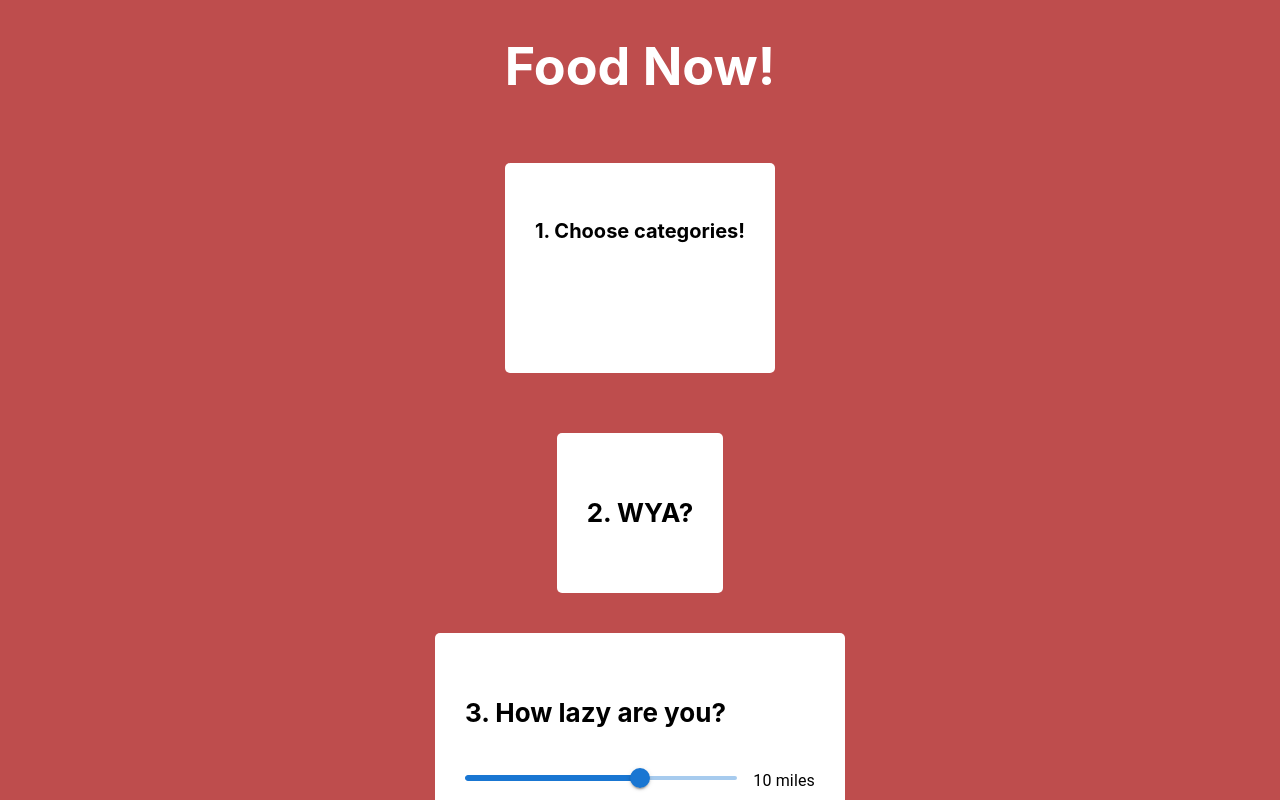
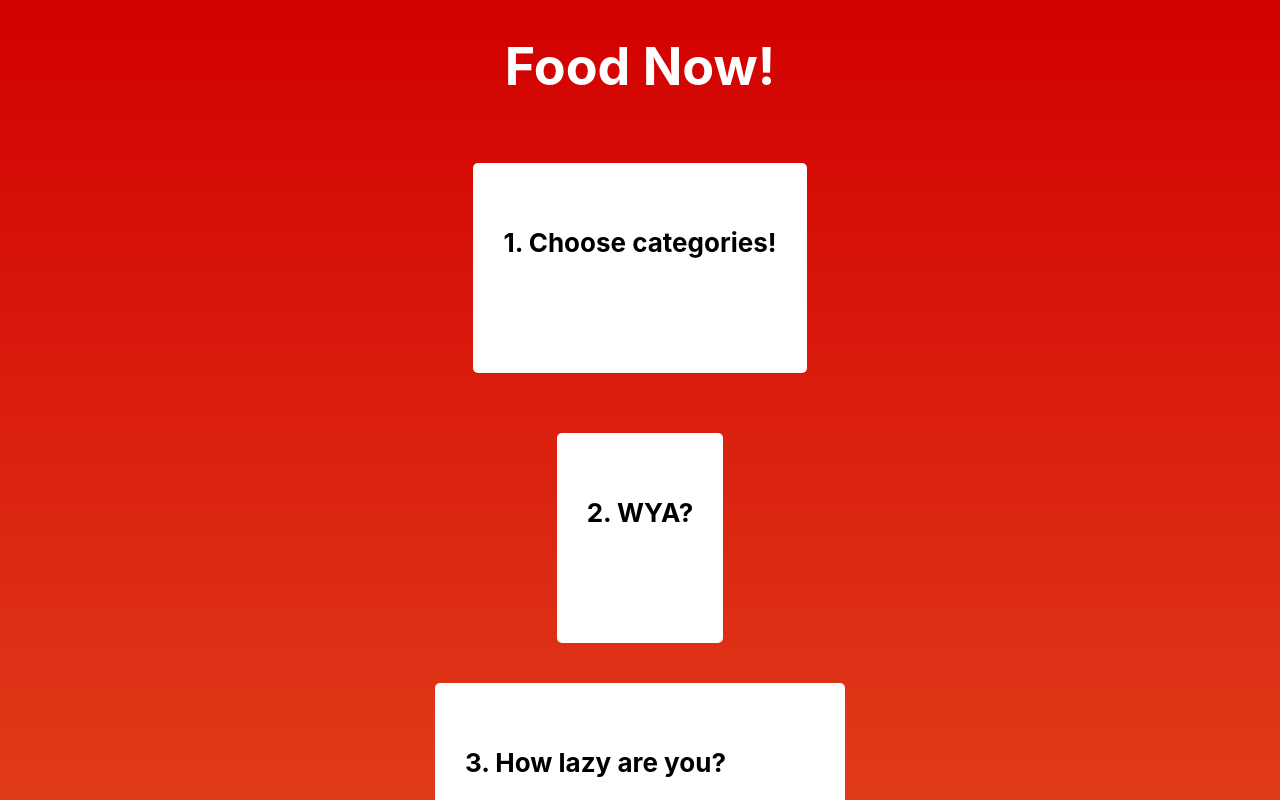
Before and after one commit to LIONisaQT/food-now-2, a React (Create React App) app: page / in a window 1280 px wide. Shown: the top 800 px of the page. Built offline with nearby package versions, Linux system fonts and the light colour scheme.

Commit message:
added red->orange background + adjusted box settings

```diff
--- a/src/App.css
+++ b/src/App.css
@@ -3,7 +3,9 @@
 }
 
 .App-header {
-  background-color: #be4d4d;
+  /* background-color: #be4d4d; */
+  background: rgb(251,161,70);
+  background: linear-gradient(0deg, rgba(251,161,70,1) 0%, rgba(210,0,0,1) 100%);
   min-height: 100vh;
   display: flex;
   flex-direction: column;
@@ -14,13 +16,10 @@
 }
 
 .App-question {
-  max-width: 937px;
+  max-width: 500px;
   margin: 30px auto;
   overflow: auto;
-  align-items: left;
-  justify-content: left;
   min-height: 150px;
-  font-size: 20px;
   padding: 30px;
   border-radius: 5px;
   background-color: white;
@@ -31,7 +30,7 @@
   max-width: 500px;
   margin: 30px auto;
   overflow: auto;
-  min-height: 50px;
+  min-height: 150px;
   padding: 30px;
   border-radius: 5px;
   background-color: white;
@@ -72,7 +71,7 @@
 }
 
 .App-attributes {
-  max-width: 500px;
+  max-width: 300px;
   margin: 30px auto;
   overflow: auto;
   min-height: 150px;
```
